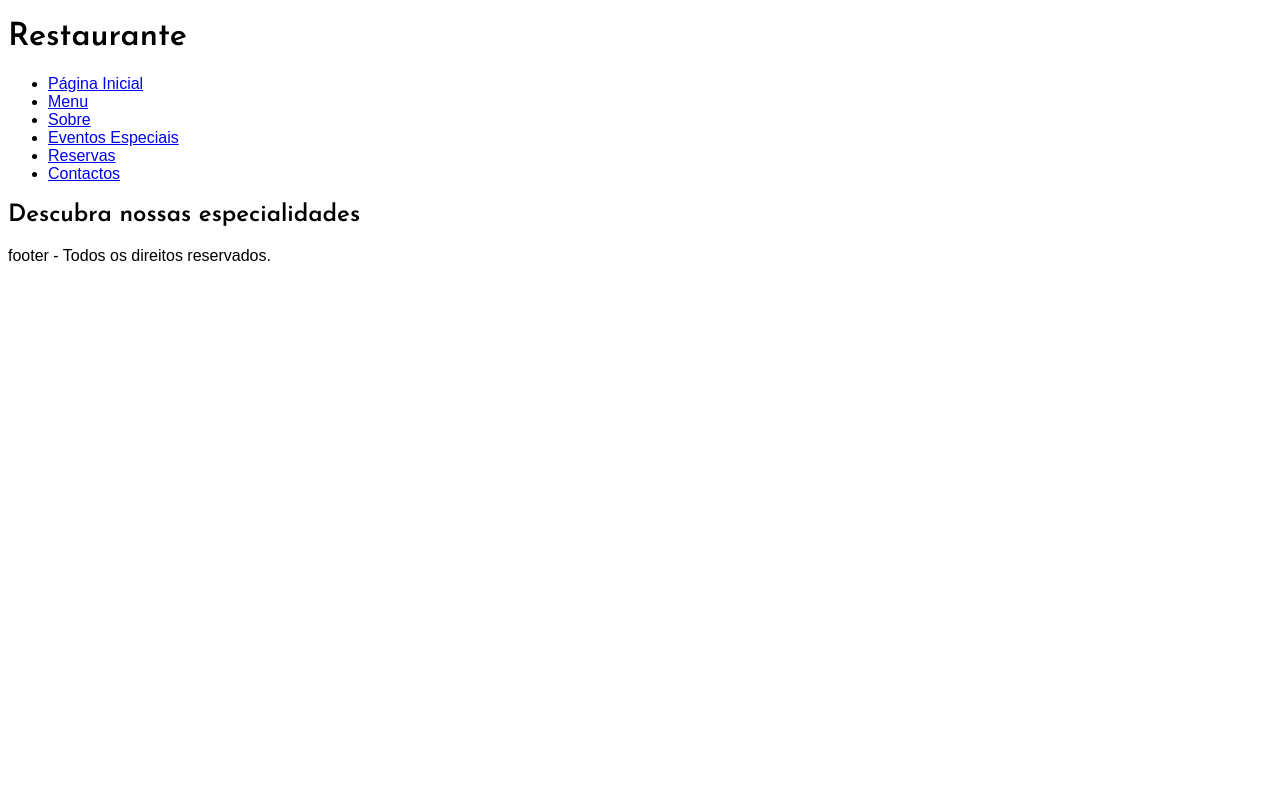
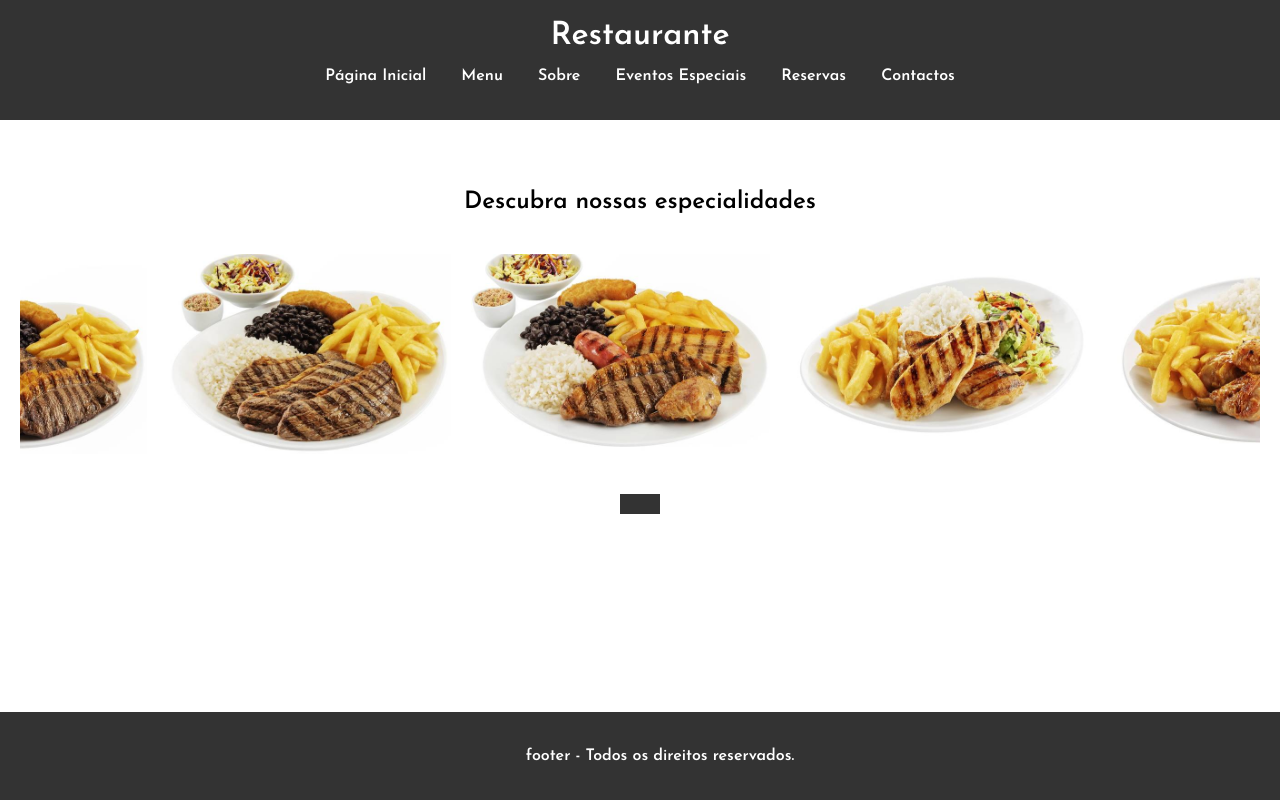
Before and after one commit to daltodeluca/ProjetoII_IDW_40220238_DaltoLuca, a plain HTML site: page index.html in a window 1280 px wide. Drawn offline with Linux system fonts and the light colour scheme.

Commit message:
Criação do HTML base das páginas e CSS global e específico

```diff
--- a/index.html
+++ b/index.html
@@ -5,6 +5,7 @@
     <meta name="viewport" content="width=device-width, initial-scale=1.0">
     <title>Restaurante</title>
     <link rel="stylesheet" href="styles/globals.css">
+    <link rel="stylesheet" href="styles/index.css">
     <link rel="preconnect" href="https://fonts.googleapis.com">
     <link rel="preconnect" href="https://fonts.gstatic.com" crossorigin>
     <link href="https://fonts.googleapis.com/css2?family=Josefin+Sans:wght@600&display=swap" rel="stylesheet">
@@ -26,6 +27,13 @@
     <section id="destaque">
         <h2>Descubra nossas especialidades</h2>
         <p></p>
+        <div class="carousel">
+            <img src="assets/images/picanha.jpeg">
+            <img src="assets/images/maminha.jpeg">
+            <img src="assets/images/misto.jpeg">
+            <img src="assets/images/peitodefrango.jpeg">
+            <img src="assets/images/coxadefrango.jpeg">
+        </div>
         <a href="menu/menu.html" class="btn"></a>
     </section>
     <!-- Outras seções aqui -->
--- a/styles/globals.css
+++ b/styles/globals.css
@@ -4,28 +4,67 @@
     box-sizing: border-box;
 }
 
-// <uniquifier>: Use a unique and descriptive class name
-
-.josefin-sans-<uniquifier> {
-  font-family: "Josefin Sans", sans-serif;
-  font-optical-sizing: auto;
-  font-weight: 700;
-  font-style: normal;
+body {
+    font-family: 'Josefin Sans', sans-serif;
+    margin: 0;
+    padding: 0;
+    box-sizing: border-box;
 }
 
-// <uniquifier>: Use a unique and descriptive class name
-
-.outfit-<uniquifier> {
-  font-family: "Outfit", sans-serif;
-  font-optical-sizing: auto;
-  font-weight: 500;
-  font-style: normal;
+header {
+    background-color: #333;
+    color: white;
+    padding: 20px;
+    text-align: center;
 }
 
-body {
-    font-family: 'Outfit', sans-serif; /* Use a segunda fonte escolhida para o corpo do texto */
+header h1 {
+    margin: 0;
 }
-h1, h2, h3 {
-    font-family: 'Josefin Sans', sans-serif; /* Use a primeira fonte escolhida para os títulos */
-    font-weight: 700; /* Defina a espessura da fonte como 600 (bold) */
+
+nav ul {
+    list-style: none;
+    padding: 0;
 }
+
+nav ul li {
+    display: inline;
+    margin: 0 15px;
+}
+
+nav ul li a {
+    color: white;
+    text-decoration: none;
+}
+
+nav ul li a:hover {
+    text-decoration: underline;
+}
+
+section#destaque {
+    text-align: center;
+    padding: 50px 20px;
+}
+
+.btn {
+    display: inline-block;
+    margin-top: 20px;
+    padding: 10px 20px;
+    background-color: #333;
+    color: white;
+    text-decoration: none;
+}
+
+.btn:hover {
+    background-color: #555;
+}
+
+footer {
+    background-color: #333;
+    color: white;
+    text-align: center;
+    padding: 20px;
+    position: fixed;
+    bottom: 0;
+    width: 100%;
+}
--- a/styles/index.css
+++ b/styles/index.css
@@ -0,0 +1,55 @@
+.carousel {
+    display: flex;
+    justify-content: center;
+    overflow-x: auto;
+    scroll-behavior: smooth;
+    -webkit-overflow-scrolling: touch;
+    padding: 20px 0;
+}
+
+.carousel img {
+    height: 200px;
+    flex-shrink: 0;
+    margin: 0 10px;
+    transition: transform 0.3s ease-in-out;
+}
+
+.carousel img:hover {
+    transform: scale(1.1);
+}
+
+.carousel img:last-child {
+    margin-right: 0;
+}
+
+
+#menu {
+    padding: 50px 20px;
+    text-align: center;
+}
+
+#menu h2 {
+    margin-bottom: 40px;
+}
+
+.prato {
+    display: inline-block;
+    width: 200px;
+    margin: 20px;
+    text-align: center;
+}
+
+.prato img {
+    width: 100%;
+    height: auto;
+    border-radius: 10px;
+}
+
+.prato h3 {
+    margin: 10px 0;
+}
+
+.prato p {
+    font-size: 14px;
+    color: #555;
+}
```
Also changed, not shown: menu/menu.html (+26 -1 lines), assets/images/coxadefrango.jpeg (added), assets/images/maminha.jpeg (added), assets/images/misto.jpeg (added), assets/images/peitodefrango.jpeg (added), assets/images/picanha.jpeg (added), 2 other files.
